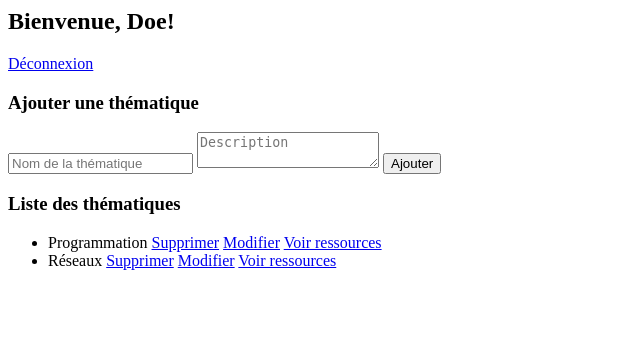
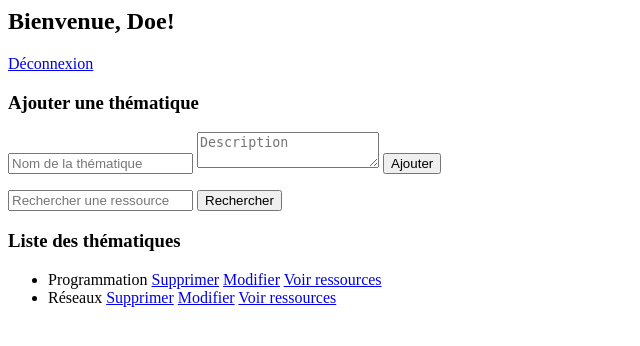
Before and after one commit to Pelpav/veille, a PHP site: page / in a window 1280 px wide. Shown: the top 346 px of the page, without its empty margins (0-640 px from the left). Run offline with PHP 8.4, Linux system fonts and the light colour scheme; a user stored in the database is signed in; data comes from the database, SQL or seed files in the repository.

Commit message:
Search Results

```diff
--- a/index.php
+++ b/index.php
@@ -38,6 +38,11 @@ $themes = $pdo->query("SELECT * FROM themes")->fetchAll(PDO::FETCH_ASSOC);
     <button type="submit" name="ajouter_theme">Ajouter</button>
 </form>
 
+<form method="get" action="search_results.php">
+    <input type="text" name="search" placeholder="Rechercher une ressource" required>
+    <button type="submit">Rechercher</button>
+</form>
+
 <h3>Liste des thématiques</h3>
 <ul>
     <?php foreach ($themes as $theme): ?>
```
